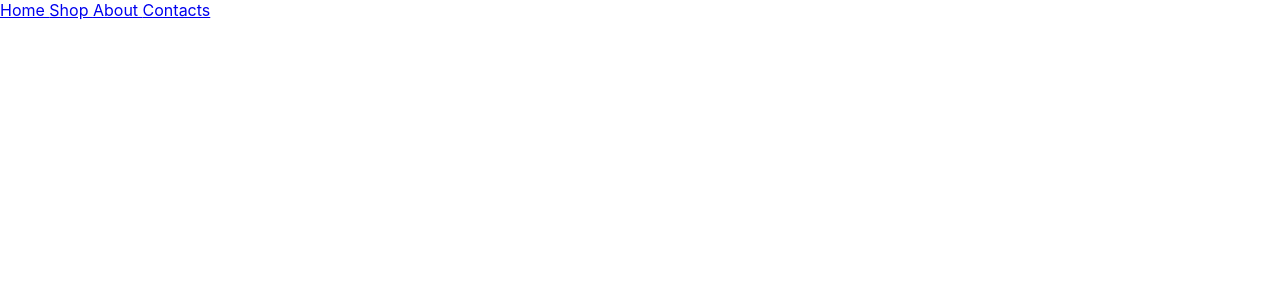
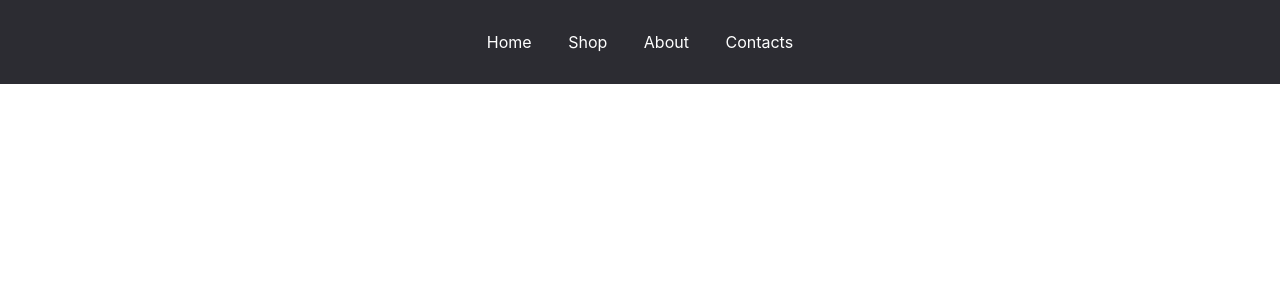
Before and after one commit to gintariukai/ProjectApp, a React (Create React App) app: page / in a window 1280 px wide. Shown: the top 300 px of the page. Built offline with nearby package versions, Linux system fonts and the light colour scheme.

Commit message:
Added styles to navbar

```diff
--- a/src/index.css
+++ b/src/index.css
@@ -1,13 +1,67 @@
+* {
+  box-sizing: border-box;
+}
+
+:root {
+  --color-bg: #2C2C32;
+  --color-active: #0f7dc6;
+}
+
 body {
   margin: 0;
   font-family: -apple-system, BlinkMacSystemFont, 'Segoe UI', 'Roboto', 'Oxygen',
-    'Ubuntu', 'Cantarell', 'Fira Sans', 'Droid Sans', 'Helvetica Neue',
-    sans-serif;
+  'Ubuntu', 'Cantarell', 'Fira Sans', 'Droid Sans', 'Helvetica Neue',
+  sans-serif;
   -webkit-font-smoothing: antialiased;
   -moz-osx-font-smoothing: grayscale;
 }
 
 code {
   font-family: source-code-pro, Menlo, Monaco, Consolas, 'Courier New',
-    monospace;
+  monospace;
 }
+
+header {
+  background-color: var(--color-bg);
+  padding: 2rem 0;
+  text-align: center;
+}
+header > a {
+  color: white;
+  text-decoration: none;
+  padding: 0 1rem;
+}
+header > a:hover {
+  text-decoration: underline;
+}
+
+h1 {
+  text-align: center;
+  margin-top: 0;
+}
+
+.container {
+  max-width: 900px;
+  padding-left: 2rem;
+  padding-right: 2rem;
+  margin: 0 auto;
+}
+
+main {
+  min-height: calc(100vh - 85px - 22px);
+  padding-top: 1.5rem;
+  padding-bottom: 1.5rem;
+}
+
+main a {
+  text-decoration: none;
+  color: var(--color-bg);
+}
+main a:hover {
+  text-decoration: underline;
+}
+
+.active {
+  color: var(--color-active);
+  cursor: default;
+}
```
